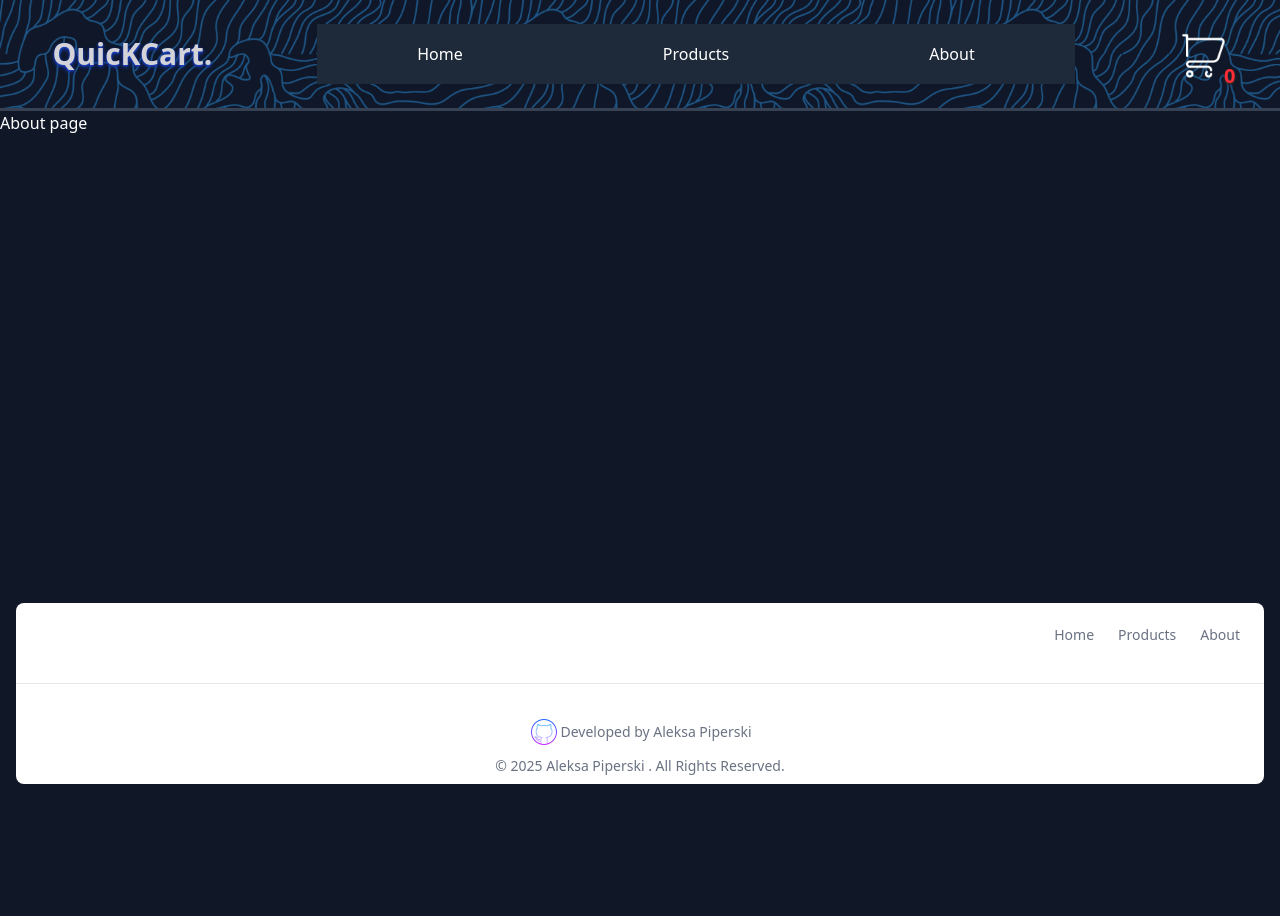
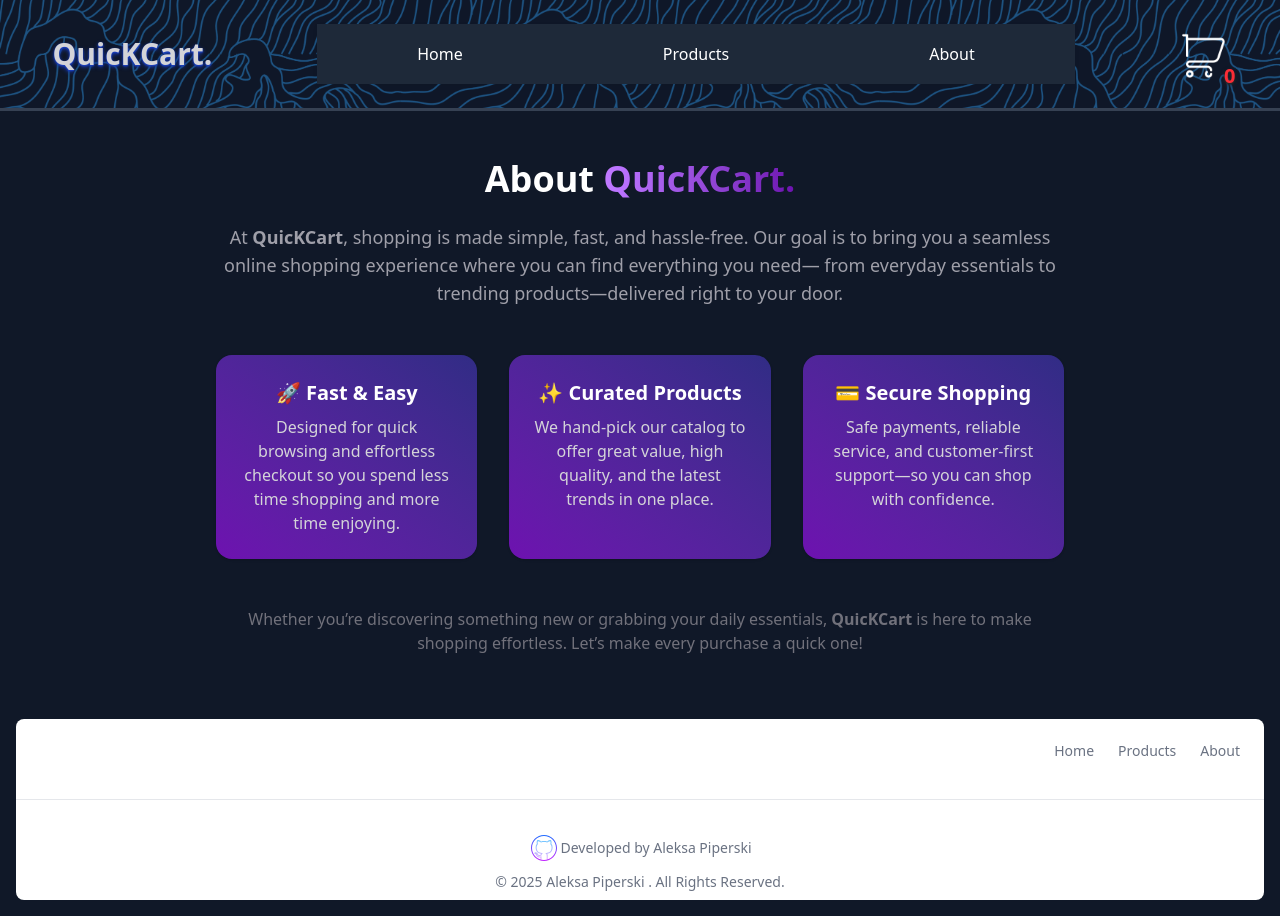
Before and after one commit to Piperski13/e-commerce-QuicKCart, a React (Vite) app: page /about in a window 1280 px wide. Before the commit the page ends 800 px from the top, so only its background shows below. Built offline with nearby package versions, Linux system fonts and the light colour scheme.

Commit message:
About page style and structure

```diff
--- a/src/components/AboutPage.jsx
+++ b/src/components/AboutPage.jsx
@@ -1,8 +1,54 @@
+import { Link } from "react-router-dom";
+
 const AboutPage = () => {
   return (
-    <div>
-      <h1>About page</h1>
-    </div>
+    <main className="max-w-4xl mx-auto px-6 py-12 text-center">
+      <h1 className="text-4xl font-bold mb-6">
+        About{" "}
+        <span class="bg-gradient-to-r from-purple-400 to-purple-800 bg-clip-text text-transparent">
+          QuicKCart.
+        </span>
+      </h1>
+      <p className="text-lg text-zinc-400 mb-8">
+        At <span className="font-semibold">QuicKCart</span>, shopping is made
+        simple, fast, and hassle-free. Our goal is to bring you a seamless
+        online shopping experience where you can find everything you need— from
+        everyday essentials to trending products—delivered right to your door.
+      </p>
+
+      <div className="grid md:grid-cols-3 gap-8 mt-12">
+        <div className="p-6 rounded-2xl shadow bg-gradient-to-tr from-purple-800 to-indigo-900 text-white">
+          <h2 className="text-xl font-semibold mb-2">🚀 Fast & Easy</h2>
+          <p className="text-zinc-300">
+            Designed for quick browsing and effortless checkout so you spend
+            less time shopping and more time enjoying.
+          </p>
+        </div>
+
+        <div className="p-6 rounded-2xl shadow bg-gradient-to-tr from-purple-800 to-indigo-900 text-white">
+          <h2 className="text-xl font-semibold mb-2">✨ Curated Products</h2>
+          <p className="text-zinc-300">
+            We hand-pick our catalog to offer great value, high quality, and the
+            latest trends in one place.
+          </p>
+        </div>
+
+        <div className="p-6 rounded-2xl shadow bg-gradient-to-tr from-purple-800 to-indigo-900 text-white">
+          <h2 className="text-xl font-semibold mb-2">💳 Secure Shopping</h2>
+          <p className="text-zinc-300">
+            Safe payments, reliable service, and customer-first support—so you
+            can shop with confidence.
+          </p>
+        </div>
+      </div>
+
+      <p className="mt-12 text-zinc-500">
+        Whether you’re discovering something new or grabbing your daily
+        essentials,
+        <span className="font-semibold"> QuicKCart </span> is here to make
+        shopping effortless. Let’s make every purchase a quick one!
+      </p>
+    </main>
   );
 };
 
```
